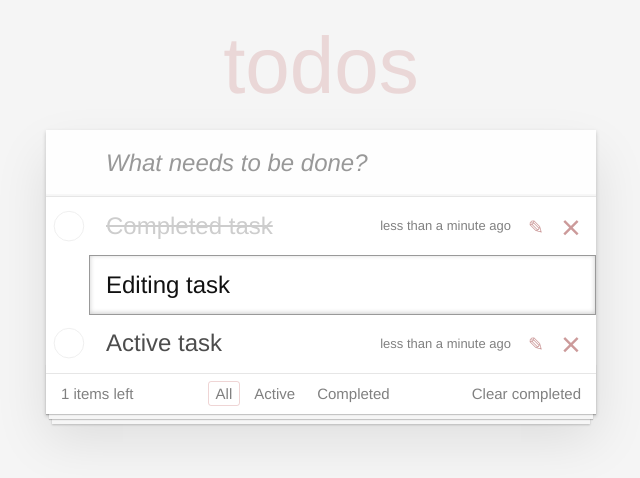
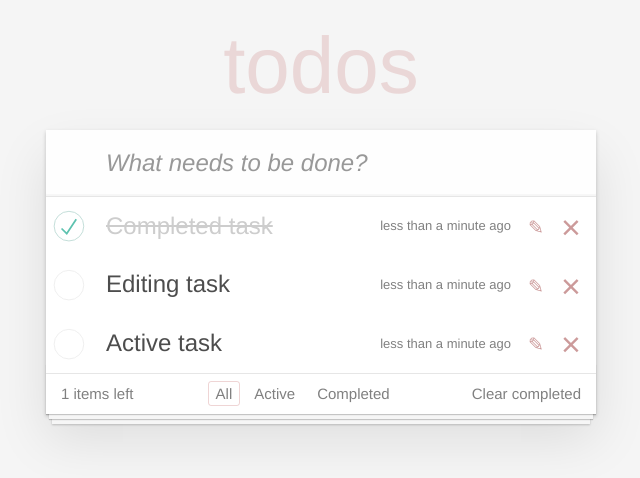
Before and after one commit to FiLLa-FaS/todo-app, a React (Create React App) app: page / in a window 1280 px wide. Shown: the top 478 px of the page, without its empty margins (319-959 px from the left). Built offline with nearby package versions, Linux system fonts and the light colour scheme.

Commit message:
Moved tasks into the state, added Complete and Delete logic

```diff
--- a/src/components/App/App.js
+++ b/src/components/App/App.js
@@ -1,10 +1,14 @@
+import { Component } from "react";
+
 import Header from "../Header";
 import TaskList from "../TaskList";
 import Footer from "../Footer";
 
 import "./App.css";
 
-const tasks = [
+export default class App extends Component {
+  state = {
+    tasks: [
       {
         id: 1,
         description: "Completed task",
@@ -15,7 +19,7 @@ const tasks = [
         id: 2,
         description: "Editing task",
         createdTime: new Date(),
-    status: "editing",
+        status: "default",
       },
       {
         id: 3,
@@ -23,18 +27,50 @@ const tasks = [
         createdTime: new Date(),
         status: "default",
       },
-];
+    ],
+  };
 
-const App = () => {
+  markComplete = (id) => {
+    this.setState(({ tasks }) => {
+      let newArr = tasks.concat();
+      newArr.map((task) => {
+        if (task.id === id) {
+          if (task.status === "default") {
+            task.status = "completed";
+          } else {
+            task.status = "default";
+          }
+        }
+        return task;
+      });
+      return {
+        tasks: newArr,
+      };
+    });
+  };
+
+  deleteItem = (id) => {
+    this.setState(({ tasks }) => {
+      let newArr = tasks.concat().filter((task) => task.id !== id);
+      return {
+        tasks: newArr,
+      };
+    });
+  };
+
+  render() {
     return (
       <section className="app">
         <Header />
         <section className="main">
-        <TaskList tasks={tasks} />
+          <TaskList
+            tasks={this.state.tasks}
+            markComplete={this.markComplete}
+            onDeleted={this.deleteItem}
+          />
           <Footer />
         </section>
       </section>
     );
-};
-
-export default App;
+  }
+}
--- a/src/components/Task/Task.js
+++ b/src/components/Task/Task.js
@@ -1,29 +1,53 @@
+import { Component } from "react";
 import { formatDistanceToNow } from "date-fns";
 import "./Task.css";
 
-const Task = ({ task }) => {
-  const getClasses = (status) => {
-    if (status === "completed") {
-      return "task task_type_completed";
-    }
-    if (status === "editing") {
-      return "task task_type_editing";
-    }
-    return "task";
+export default class Task extends Component {
+  state = {
+    isEditing: false,
   };
 
-  const renderInput = (status) => {
-    if (status === "editing") {
+  getClasses = (status, isEditing) => {
+    let classNames = "task";
+    if (status === "completed") {
+      classNames += " task_type_completed";
+    }
+    if (isEditing) {
+      classNames += " task_type_editing";
+    }
+    return classNames;
+  };
+
+  renderInput = (isEditing) => {
+    if (isEditing) {
       return (
         <input type="text" className="task__edit" defaultValue="Editing task" />
       );
     }
   };
 
+  renderCheckbox = (status, markComplete) => {
+    if (status === "completed") {
       return (
-    <div className={getClasses(task.status)}>
+        <input
+          className="task__toggle"
+          type="checkbox"
+          defaultChecked
+          onClick={markComplete}
+        />
+      );
+    }
+    return (
+      <input className="task__toggle" type="checkbox" onClick={markComplete} />
+    );
+  };
+
+  render() {
+    const { task, markComplete, onDeleted } = this.props;
+    return (
+      <div className={this.getClasses(task.status, this.state.isEditing)}>
         <div className="task__view">
-        <input className="task__toggle" type="checkbox" />
+          {this.renderCheckbox(task.status, markComplete)}
           <label className="task__label">
             <span className="task__description">{task.description}</span>
             <span className="task__created">
@@ -31,11 +55,10 @@ const Task = ({ task }) => {
             </span>
           </label>
           <button className="icon icon-edit"></button>
-        <button className="icon icon-destroy"></button>
+          <button className="icon icon-destroy" onClick={onDeleted}></button>
         </div>
-      {renderInput(task.status)}
+        {this.renderInput(this.state.isEditing)}
       </div>
     );
-};
-
-export default Task;
+  }
+}
--- a/src/components/TaskList/TaskList.js
+++ b/src/components/TaskList/TaskList.js
@@ -2,14 +2,18 @@ import Task from "../Task";
 
 import "./TaskList.css";
 
-const TaskList = ({ tasks }) => {
+const TaskList = ({ tasks, markComplete, onDeleted }) => {
   return (
     <ul className="task-list">
       {tasks.map((task) => {
         const { id, ...itemProps } = task;
         return (
           <li key={id}>
-            <Task task={itemProps} />
+            <Task
+              task={itemProps}
+              markComplete={() => markComplete(id)}
+              onDeleted={() => onDeleted(id)}
+            />
           </li>
         );
       })}
```
Lines whose indentation alone changed are shown as unchanged.
